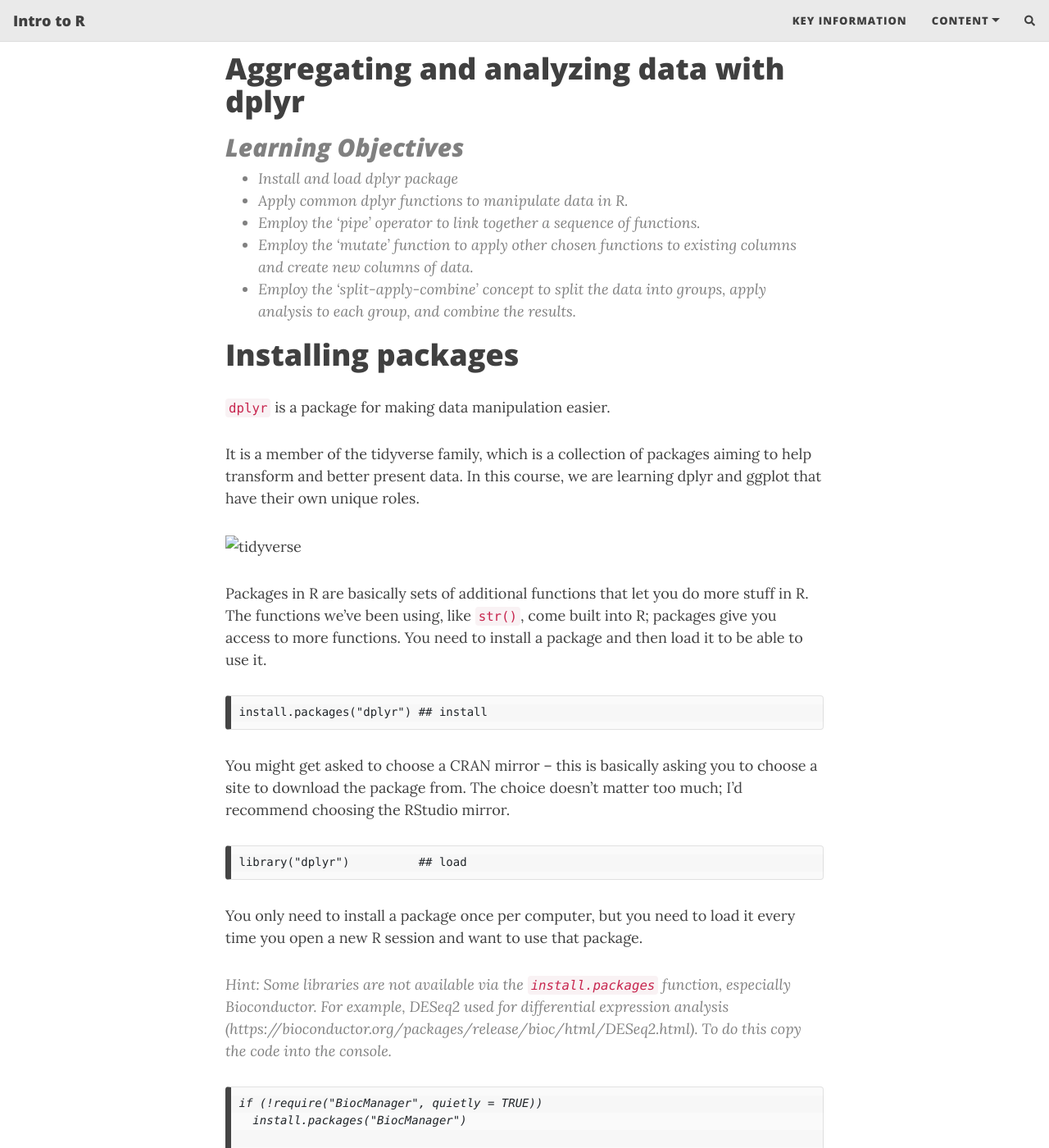
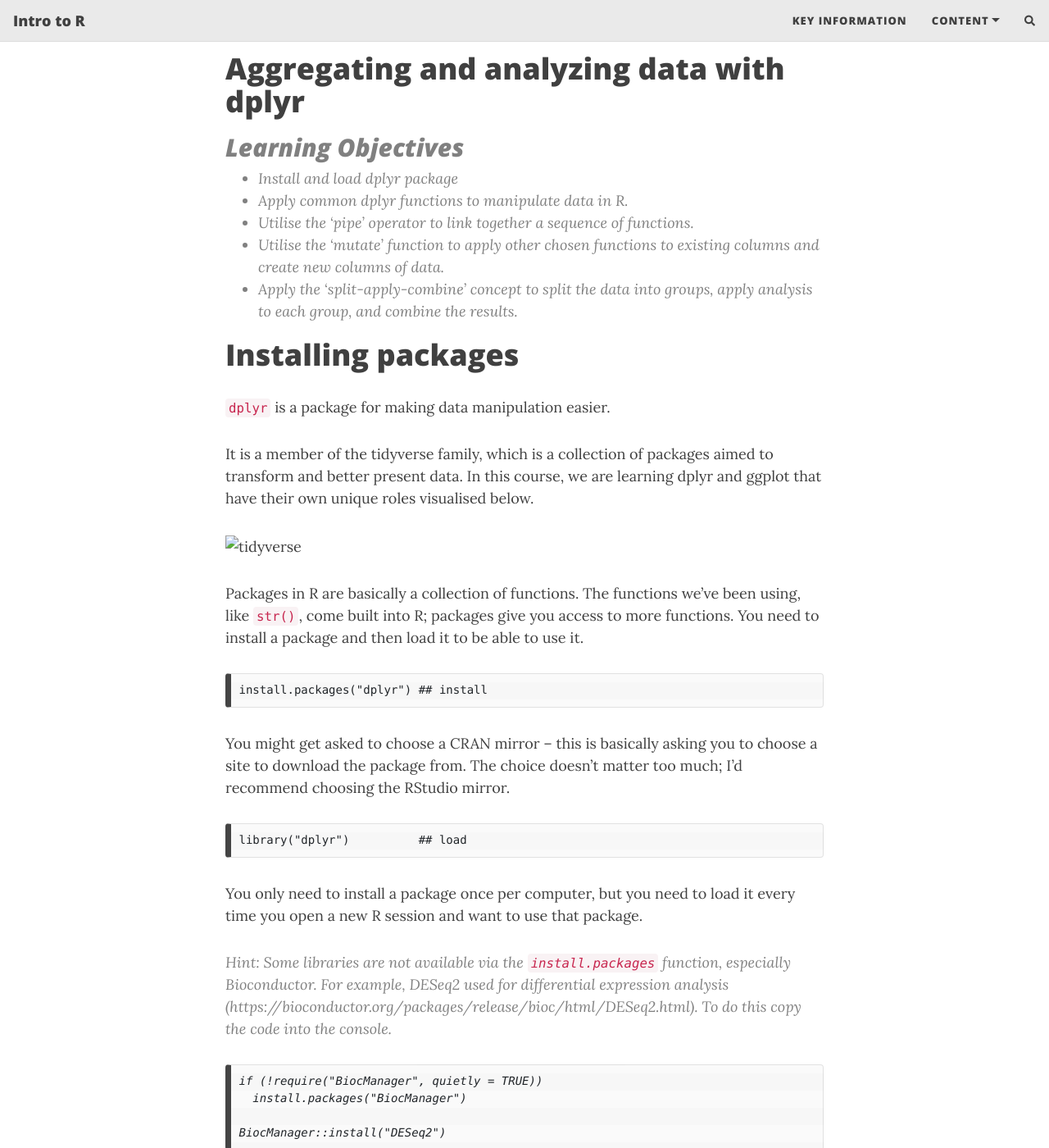
Before and after one commit to theheking/intro-to-r, a Jekyll site: the page built from content/4_dplyr.md, in a window 1280 px wide and 1400 px high, scrolled down 202 px. Shown: the whole window at 82% size. Built offline with Jekyll 4.4.1, drawn with Linux system fonts in a browser that asks for light colours; nearby versions of some CDN libraries; comment, search, counter and statistics services are not loaded; some of the changed text lies outside the part shown.

Commit message:
Update 4_dplyr.md

````diff
--- a/content/4_dplyr.md
+++ b/content/4_dplyr.md
@@ -11,19 +11,19 @@
 >
 > * Install and load dplyr package
 > * Apply common dplyr functions to manipulate data in R.
-> * Employ the ‘pipe’ operator to link together a sequence of functions.
-> * Employ the ‘mutate’ function to apply other chosen functions to existing columns and create new columns of data.
-> * Employ the ‘split-apply-combine’ concept to split the data into groups, apply analysis to each group, and combine the results.
+> * Utilise the ‘pipe’ operator to link together a sequence of functions.
+> * Utilise the ‘mutate’ function to apply other chosen functions to existing columns and create new columns of data.
+> * Apply the ‘split-apply-combine’ concept to split the data into groups, apply analysis to each group, and combine the results.
 
 
 # Installing packages
 `dplyr` is a package for making data manipulation easier.
 
-It is a member of the tidyverse family, which is a collection of packages aiming to help transform and better present data. In this course, we are learning dplyr and ggplot that have their own unique roles.
+It is a member of the tidyverse family, which is a collection of packages aimed to transform and better present data. In this course, we are learning dplyr and ggplot that have their own unique roles visualised below.
 
 ![tidyverse](../img/tidyverse-package-workflow.png)
 
-Packages in R are basically sets of additional functions that let you do more stuff in R. The functions we’ve been using, like `str()`, come built into R; packages give you access to more functions. You need to install a package and then load it to be able to use it.
+Packages in R are basically a collection of functions. The functions we’ve been using, like `str()`, come built into R; packages give you access to more functions. You need to install a package and then load it to be able to use it.
 
     install.packages("dplyr") ## install
 
@@ -47,6 +47,13 @@
 
 The package `dplyr` is a fairly new (2014) package that tries to provide easy tools for the most common data manipulation tasks.
 It is built to work directly with data frames.
+
+### Load Metadata CSV File
+Please rerun the command from Monday's session. This might be different depending on where you are within your directory.
+
+```
+    metadata <- read.csv("data/Ecoli_metadata.csv", stringsAsFactors = TRUE)
+```
 
 ### Selecting columns and filtering rows
 
````
Also changed, not shown: other parts of content/4_dplyr.md (+1 -1 lines).
